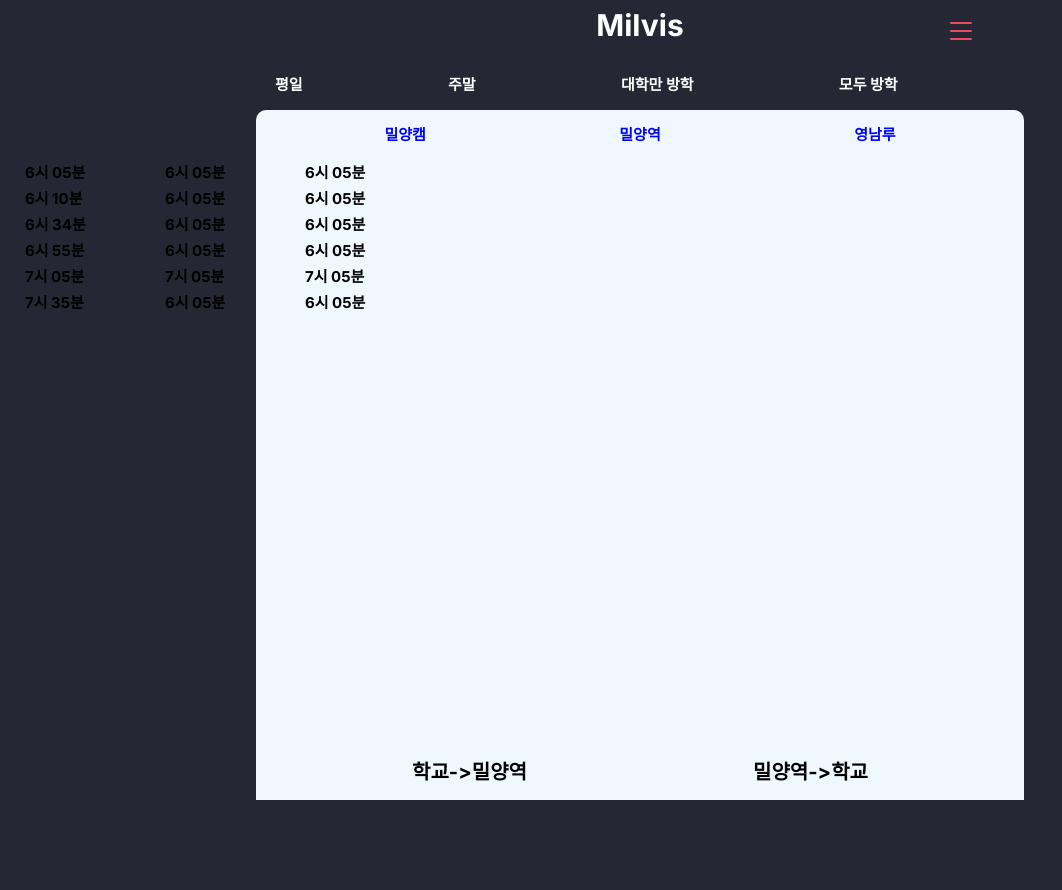
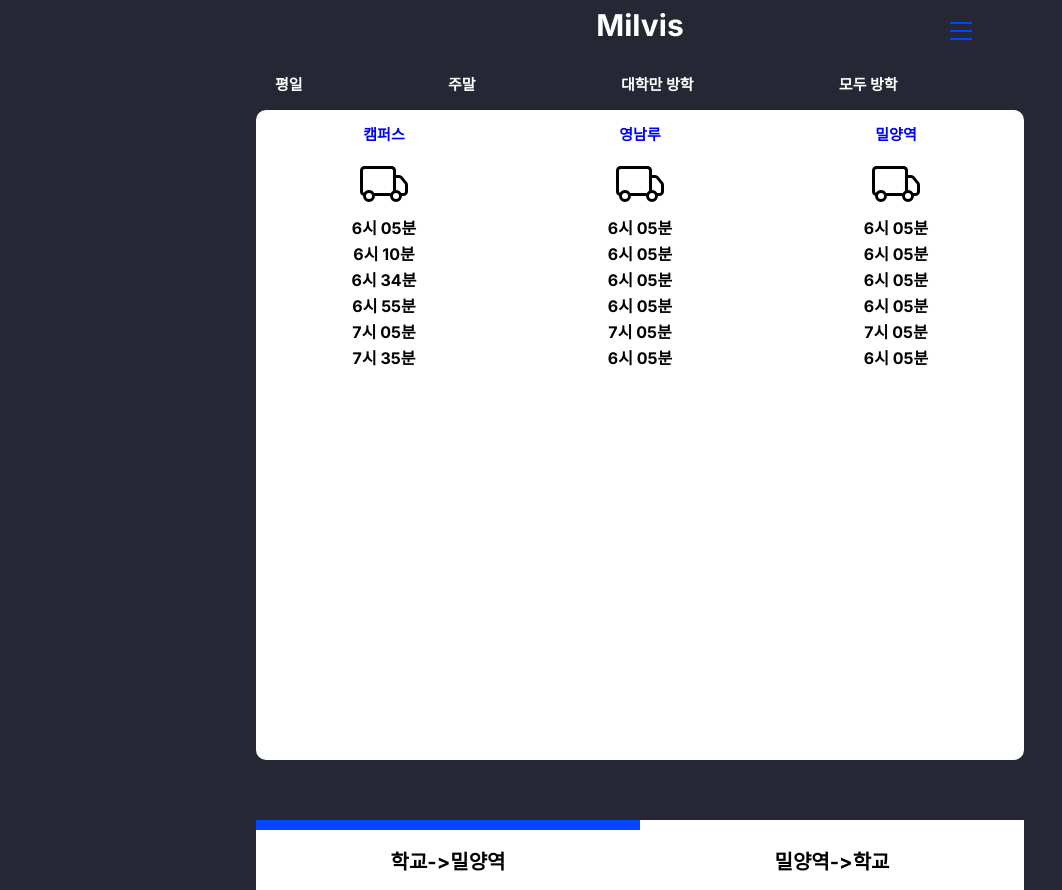
Before and after one commit to MiryangBus/Milvis-Front, a React (Create React App) app: page /bus in a window 1280 px wide. Shown: the whole page, without its empty margins (0-1062 px from the left). Before the commit the page ends 800 px from the top, so only its background shows below. Built offline with nearby package versions, Linux system fonts and the light colour scheme.

Commit message:
sidebar&footer

```diff
--- a/src/components/Footer-bus.js
+++ b/src/components/Footer-bus.js
@@ -1,16 +1,27 @@
-import React from 'react'
+import React, { useState } from "react";
 import "./Footer-main.css";
 
 //Footer-main = Footer-main, Footer-bus 이므로 Footer.css로 합치고
 //안에 class로 쪼개기.
 //수연이는 .안씀 나는 .쓰고 className으로
 const FooterBus = () => {
+
+  const [isOpen, setIsopen] = useState(true);
+  const toStation = () => {
+      setIsopen(true)
+  }
+  const toCampus = () => {
+     setIsopen(false)
+}
+
   return (
-    <div className='footer-bus'>
-      <div>학교-&gt;밀양역 </div> {/*div span text차이? */}
-      <div className='footer-space'>밀양역-&gt;학교 </div>
+    <div>
+      {/* <div className={`footer-to-station ${isOpen ? "footer-line" : "footer-to-campus" }`}></div> */}
+      <div className="footer-container">
+        <div onClick={toStation} className={`footer-to-station ${isOpen ? "footer-line" : "" }`}>학교-&gt;밀양역 </div> {/*div span text차이? */}
+        <div onClick={toCampus} className={`footer-to-campus ${isOpen ? "" : "footer-line" }`}>밀양역-&gt;학교 </div>
+      </div>
     </div>
-
 
   )
 }
--- a/src/components/Footer-main.css
+++ b/src/components/Footer-main.css
@@ -7,10 +7,20 @@ footer {
   align-items: center;
   font-size: 15px;
 }
+.footer-line{
+  border: #0047FF solid !important;
+  border-width: 10px 0 0 0 !important;
+}
+
+.footer-container{
+  position: relative;
+  top:60px;
+}
 
 .footer-bus{
+  margin:auto;
   font-weight: bold;
-  background-color: aliceblue;
+  background-color: white;
   color:black;
   width: 100vw;
   height: 60px;
@@ -26,7 +36,36 @@ footer {
   margin-left: 70px;
 }
 
-/* .footer-bus-state{
-  height: 15px;
-  background: #0047FF;
-} */
+.footer-to-station{
+  float:left;
+  border: white solid;
+  border-width: 10px 0 0 0;
+  margin:auto;
+  font-weight: bold;
+  background-color: white;
+  color:black;
+  width: 50%;
+  height: 60px;
+  display: flex;
+  bottom: 0px;
+  justify-content: center;
+  align-items: center;
+  font-size: 20px;
+}
+
+.footer-to-campus{
+  border: white solid;
+  border-width: 10px 0 0 0;
+  float:right;
+  margin:auto;
+  font-weight: bold;
+  background-color: white;
+  color:black;
+  width: 50%;
+  height: 60px;
+  display: flex;
+  bottom: 0px;
+  justify-content: center;
+  align-items: center;
+  font-size: 20px;
+}
--- a/src/components/Header.css
+++ b/src/components/Header.css
@@ -56,15 +56,16 @@ header {
 
 .sidebar .sidebar-position:hover {
   background-color: #3f5159;
-  border-right: 5px #e84a5f solid;
+  border-right: 5px #0047FF solid;
 }
 
 .sidebar svg {
-  color: #e84a5f;
+  color: #0047FF;
   min-width: 25px;
 }
 
 .sidebar span {
+  font-size: 15px;
   width: 0;
   height: 0;
   padding: 0 15px;
@@ -79,9 +80,11 @@ header {
 .sidebar--open {
   z-index: 3;
   height: 100%;
-  width: 700px;
+  width: 100%;
   font-size: 23px;
   transition: width 0.3s ease;
+  /* position: relative;
+    top: 74px; */
 }
 
 .sidebar--open .sidebar-position span {
--- a/src/page/Bus.css
+++ b/src/page/Bus.css
@@ -17,9 +17,11 @@
 }
 
 .bus-content{
-  background-color: aliceblue;
+  text-align: center;
+  background-color: white;
   height: 650px;
   border-radius: 10px;
+
 }
 
 .bus-stop{
@@ -33,25 +35,9 @@
   color:blue;
 }
 
-.bus-time1{
+.bus-content-time{
+  display: flex;
+  line-height: 26px;
   color:black;
-  position: absolute;
-  height: 66px;
-  top: 160px;
-  left: 25px;
+  position: relative;
 }
-.bus-time2{
-  color:black;
-  position: absolute;
-  height: 66px;
-  top: 160px;
-  left: 165px;
-}
-.bus-time3{
-  color:black;
-  position: absolute;
-  height: 66px;
-  top: 160px;
-  left: 305px;
-
-}
--- a/src/page/Bus.js
+++ b/src/page/Bus.js
@@ -23,16 +23,28 @@ const Bus = () =>  {
   <>
     <HeaderBus></HeaderBus>
     <div className="bus-content">
-    <div className = "bus-stop">
-        <text>밀양캠</text> {/* font 정해서 일괄 적용하기 */}
-          <ul className='bus-time1'>{timeList1}</ul>
-        <text className="bus-stop-space">밀양역</text>
-          <ul className='bus-time2'>{timeList2}</ul>
-        <text className="bus-stop-space">영남루</text>
-          <ul className='bus-time3'>{timeList3}</ul>
+      <div className = "bus-stop">
+        <text>캠퍼스</text>
+        <text>영남루</text>
+        <text>밀양역</text>
       </div>
-      {/*<Truck front size="3em" width="7em" color="black"/>*/}
+    <div className='bus-content-time'>
+      <div>
+        <Truck front size="3em" width="7em" color="black"/>
+        {timeList1}
+      </div>
+      <div>
+        <Truck front size="3em" width="7em" color="black"/>
+        {timeList2}
+      </div>
+      <div>
+        <Truck front size="3em" width="7em" color="black"/>
+        {timeList3}
+      </div>
     </div>
+
+      </div>
+
     <FooterBus></FooterBus>
   </>
   )
```
Also changed, not shown: src/components/Header.js (indentation only).
